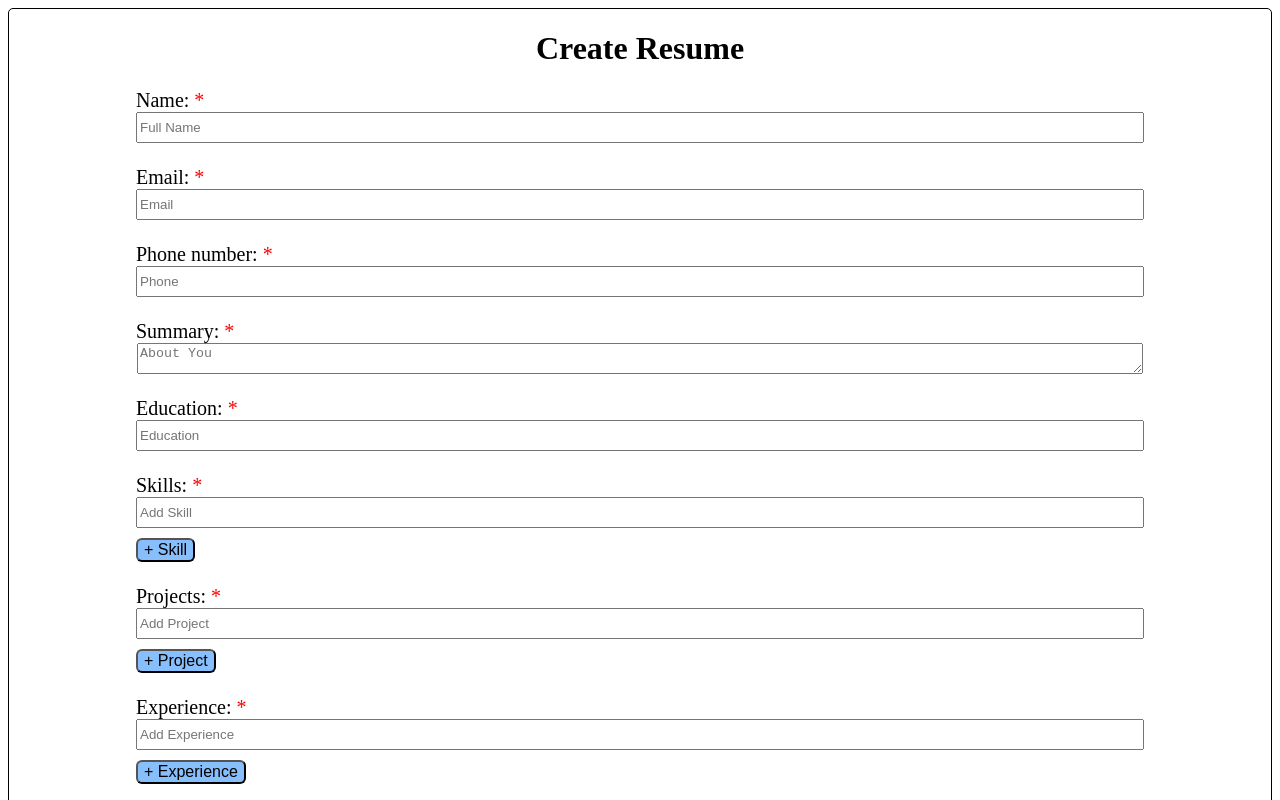
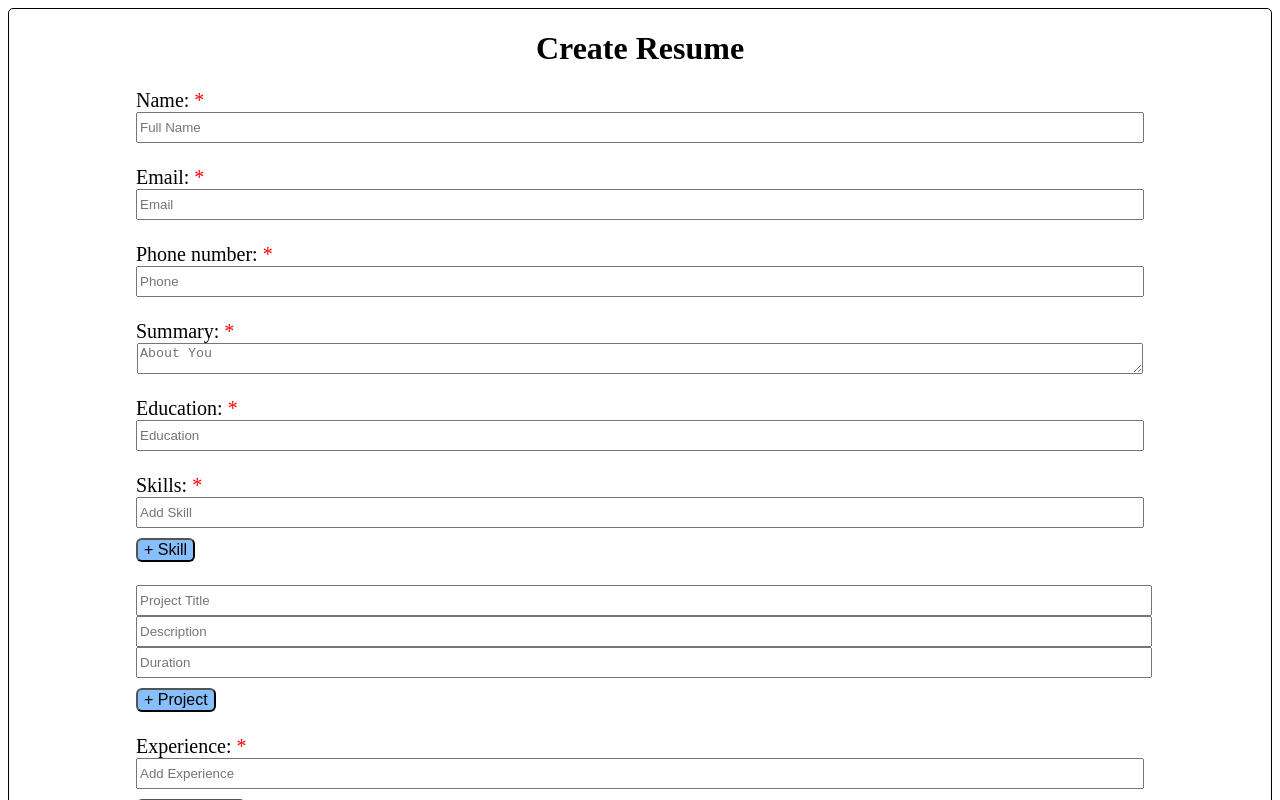
Before and after one commit to simransh05/Resume-App, a React (Vite) app in the folder Frontend/: page /form in a window 1280 px wide. Shown: the top 800 px of the page. Built offline with nearby package versions, Linux system fonts and the light colour scheme; no server answers.

Commit message:
Converted project to project object

```diff
--- a/Frontend/src/Components/Form.jsx
+++ b/Frontend/src/Components/Form.jsx
@@ -13,7 +13,13 @@ function Form() {
     bio: "",
     education: "",
     skills: [""],
-    projects: [""],
+    projects: [
+      {
+        title: "",
+        description: "",
+        duration: ""
+      }
+    ],
     experience: [""],
     dob: ""
   });
@@ -56,6 +62,12 @@ function Form() {
       navigate('/create');
     }
   }
+  const handleProjectChange = (index, field, value) => {
+    const newProjects = [...data.projects];
+    newProjects[index][field] = value;
+    setData({ ...data, projects: newProjects });
+  };
+
 
   const handleSubmit = async (e) => {
     e.preventDefault();
@@ -173,21 +185,33 @@ function Form() {
         <br />
 
         <label className="form-label">
-          Projects: <span className="required">*</span>
-          {data.projects.map((p, i) => (
-            <div key={i} className="array-field">
-              <input
-                className="form-input"
-                placeholder="Add Project"
-                value={p}
-                onChange={(e) =>
-                  handleArrayChange("projects", i, e.target.value)
-                }
-              />
+          {data.projects.map((project, i) => (
+            <div key={i} className="project">
+              <div className="project-data">
+                <input
+                  type="text"
+                  placeholder="Project Title"
+                  value={project.title||""}
+                  onChange={(e) => handleProjectChange(i, "title", e.target.value)}
+                />
+                <input
+                  type="text"
+                  placeholder="Description"
+                  value={project.description || ""}
+                  onChange={(e) => handleProjectChange(i, "description", e.target.value)}
+                />
+                <input
+                  type="text"
+                  placeholder="Duration"
+                  value={project.duration || ""}
+                  onChange={(e) => handleProjectChange(i, "duration", e.target.value)}
+                />
+              </div>
+
               {i > 0 && (
                 <button
                   type="button"
-                  className="remove-btn"
+                  className="remove"
                   onClick={() => handleRemove("projects", i)}
                 >
                   ❌
@@ -195,6 +219,7 @@ function Form() {
               )}
             </div>
           ))}
+
           <button
             type="button"
             className="add-btn"
--- a/Frontend/src/Components/Resume.jsx
+++ b/Frontend/src/Components/Resume.jsx
@@ -69,7 +69,11 @@ function Resume() {
             <ul>
               {resumeData.projects?.map((project, index) => (
                 <li key={index}>
-                  {resumeData.projects.length > 1 && "• "}{project.trim()}
+                  <div className="project-info">
+                    <strong>{project.title}</strong><br />
+                    <em>{project.duration}</em><br />
+                  </div>
+                  <span>{project.description}</span>
                 </li>
               ))}
             </ul>
--- a/Frontend/src/Create.css
+++ b/Frontend/src/Create.css
@@ -4,6 +4,7 @@
     justify-content: center;
     align-items: center;
     flex-direction: column;
+    border: 1px solid black;
 }
 
 .elements {
--- a/Frontend/src/Form.css
+++ b/Frontend/src/Form.css
@@ -68,6 +68,47 @@ button {
     width: 6%;
 }
 
+.project{
+    display: flex;
+}
+
+
+.project {
+  display: flex;
+  justify-content: space-between;
+  /* margin-bottom: 10px; */
+  width: 100%;
+}
+
+.project-data {
+  display: flex;
+  flex-direction: column;
+  width: 100%;
+}
+
+.project-data input {
+  width: 100%;
+}
+
+/* For projects added after the first */
+.project:nth-child(n+2) .project-data {
+  width: 95%;
+}
+
+/* Delete button style */
+.remove {
+  background-color: #8ab4f8;
+  border: 1px solid black;
+  border-radius: 6px;
+  color: red;
+  font-size: 18px;
+  width: 5%;
+  height: 90px;
+  align-self: center;
+  margin-left: 9px;
+  cursor: pointer;
+}
+
 @media (max-width:992px){
     .container{
         display: flex;
--- a/Frontend/src/Resume.css
+++ b/Frontend/src/Resume.css
@@ -111,6 +111,11 @@
   background: #1a242f;
 }
 
+.project-info{
+  display: flex;
+  justify-content: space-between;
+}
+
 @media (max-width: 992px) {
   .resume-container {
     width: 90%;
```
Also changed, not shown: 1 other file (tests, documents, lock files or other folders).
